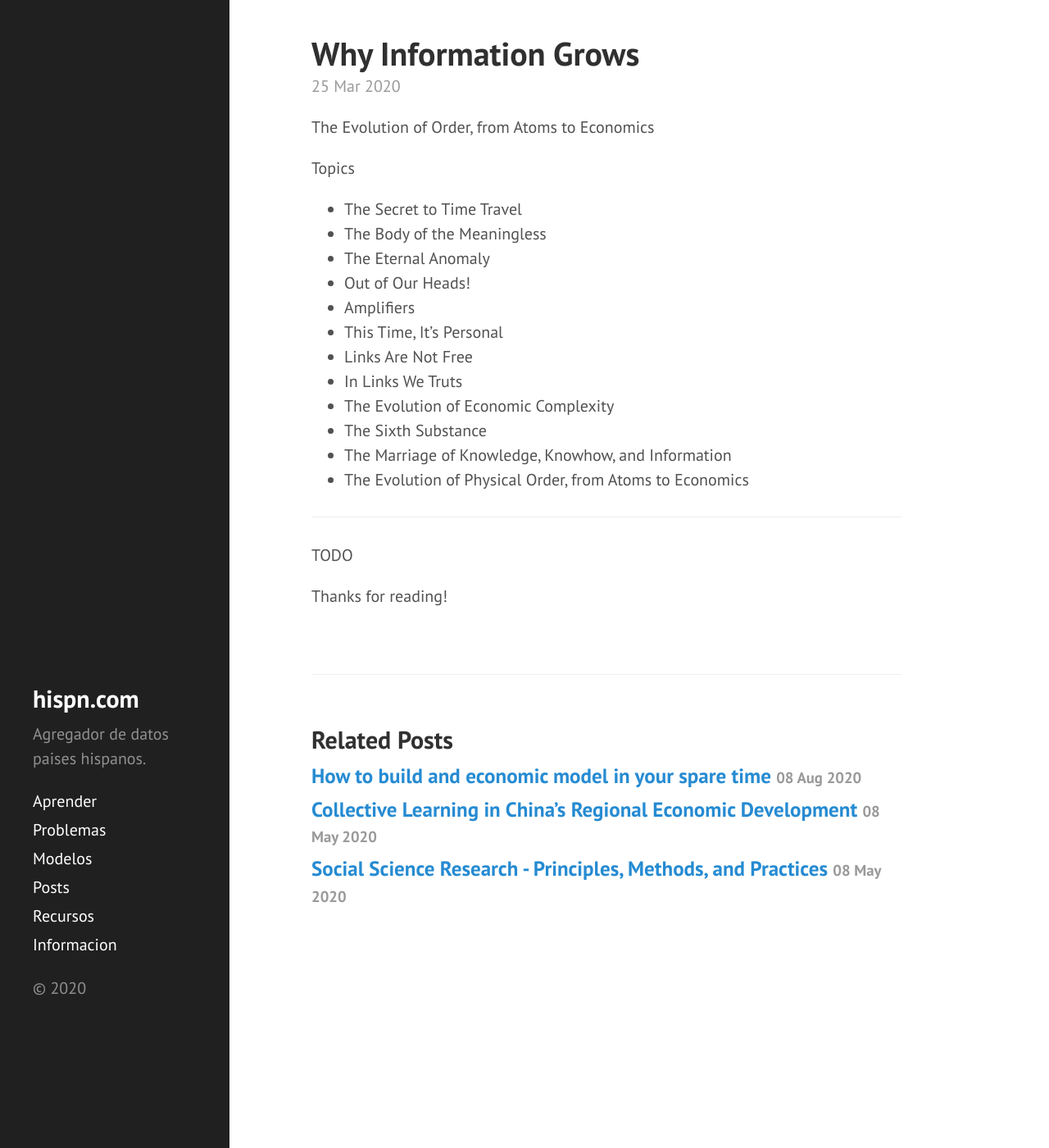
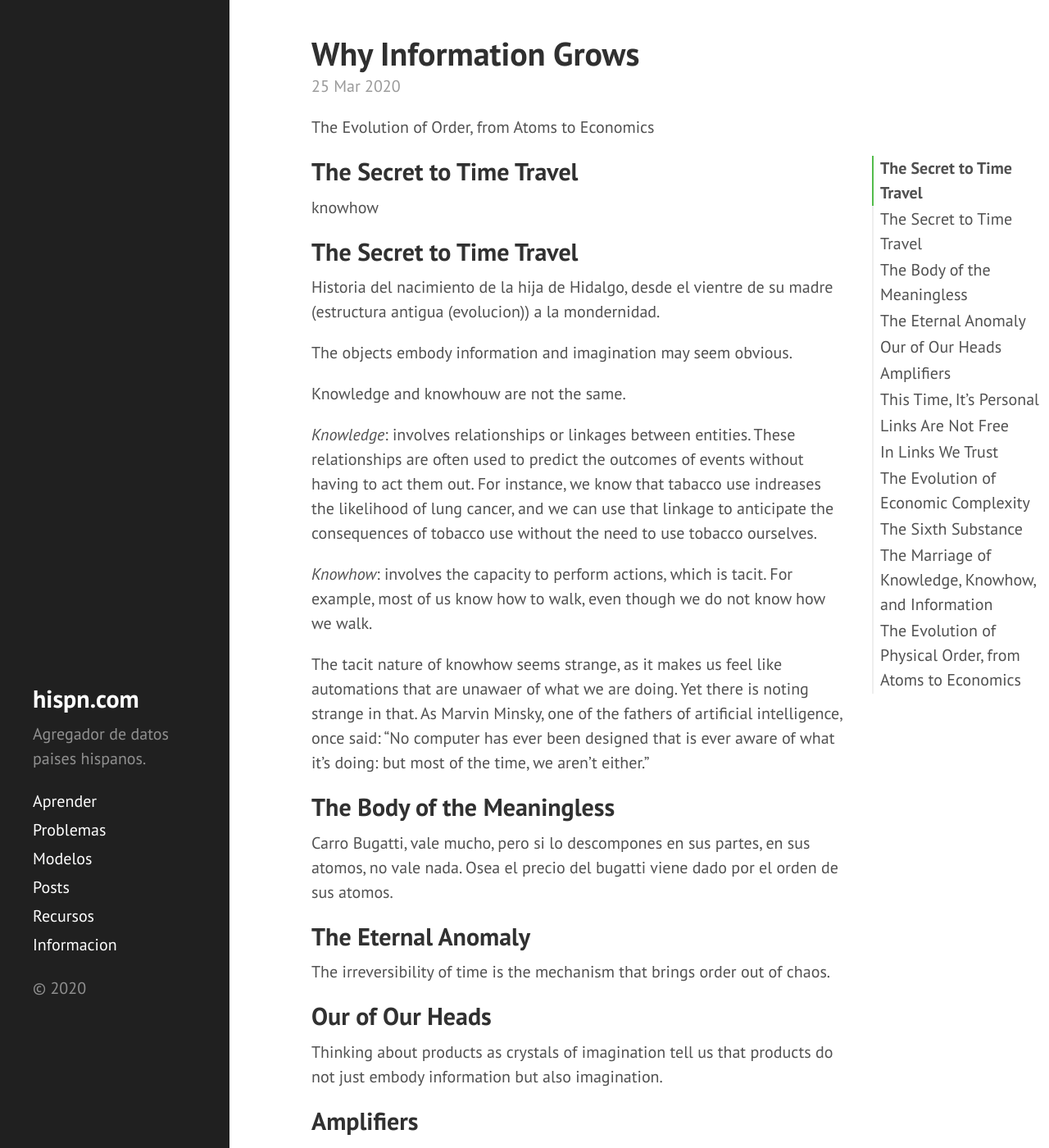
Before and after one commit to DanielBremont/hispn.github.io, a Jekyll site: the page built from _posts/libros/2020-03-25-Why-Information-Grows.md, in a window 1280 px wide and 1400 px high. Shown: the whole window at 82% size. Built offline with Jekyll 4.4.1, drawn with Linux system fonts in a browser that asks for light colours; some of the changed text lies outside the part shown.

Commit message:
Nuevo commit

```diff
--- a/_posts/libros/2020-03-25-Why-Information-Grows.md
+++ b/_posts/libros/2020-03-25-Why-Information-Grows.md
@@ -5,27 +5,70 @@ categories: [libros]
 tags: [conocimiento, libro, saber, econ]
 ---
 
-<!--Resumen-->
 The Evolution of Order, from Atoms to Economics
 
-Topics
+<!--more-->
 
-- The Secret to Time Travel
-- The Body  of the Meaningless
-- The Eternal Anomaly
-- Out of Our Heads!
-- Amplifiers
-- This Time, It's Personal
-- Links Are Not Free
-- In Links We Truts
-- The Evolution of Economic Complexity
-- The Sixth Substance
-- The Marriage of Knowledge, Knowhow, and Information
-- The Evolution of Physical Order, from Atoms to Economics
+## The Secret to Time Travel
 
----
+knowhow
 
-<!--more-->
-TODO
+## The Secret to Time Travel
 
-Thanks for reading!
+Historia del nacimiento de la hija de Hidalgo, desde el vientre de su madre (estructura antigua (evolucion)) a la mondernidad.
+
+The objects embody information and imagination may seem obvious.
+
+Knowledge and knowhouw are not the same.
+
+*Knowledge*: involves relationships or linkages between entities. These relationships  are often used to predict the outcomes of events without having to act them out. For instance, we know that tabacco use indreases the likelihood of lung cancer, and we can use that linkage to anticipate the consequences of tobacco use without the need to use tobacco ourselves.
+
+*Knowhow*: involves the capacity to perform actions, which is tacit. For example, most of us know how to walk, even though we do not know how we walk.
+
+The tacit nature of knowhow seems strange, as it makes us feel like automations that are unawaer of what we are doing. Yet there is noting strange in that. As Marvin Minsky, one of the fathers of artificial intelligence, once said: "No computer has ever been designed that is ever aware of what it's doing: but most of the time, we aren't either."
+
+## The Body of the Meaningless
+
+Carro Bugatti, vale mucho, pero si lo descompones en sus partes, en sus atomos, no vale nada.
+Osea el precio del bugatti viene dado por el orden de sus atomos.
+
+## The Eternal Anomaly
+
+The irreversibility of time is the mechanism that brings order out of chaos.
+
+## Our of Our Heads
+
+Thinking about products as crystals of imagination tell us that products do not just embody information but also imagination.
+
+## Amplifiers
+
+## This Time, It's Personal
+
+Thanks to our ability to crystallize imagination, our standard of living continues to rise.
+
+The truth  is that making products in the real world is is difficult because it requirees knowhow and knowledge.
+
+Michael Polanyi cleverly noted, ofteh "we know more than we can tell".
+
+## Links Are Not Free
+
+## In Links We Trust
+
+## The Evolution of Economic Complexity
+
+Why are knowledge and knowhow geographically circumsbribed? So far, wwe have learned that knowledge and knowhow are difficult to accumluate because learning is social and experimental, and the amount of knowledge and knohow taht each individual and firm can hold is limited.
+
+## The Sixth Substance
+
+Nicanor Parra
+> Hay dos panes. Usted se come dos. Yo ninguno. Consumo promedio: un pan por persona.
+
+Modelos de crecimineto economico.
+
+Redes vs Calculo.
+
+## The Marriage of Knowledge, Knowhow, and Information
+
+*Information* refers  to the order embodied in codified sequences, such as those found in music or DNA, while *knowledge* and *knowhow* refer to the ability  of a system to process information.
+
+## The Evolution of Physical Order, from Atoms to Economics
```
